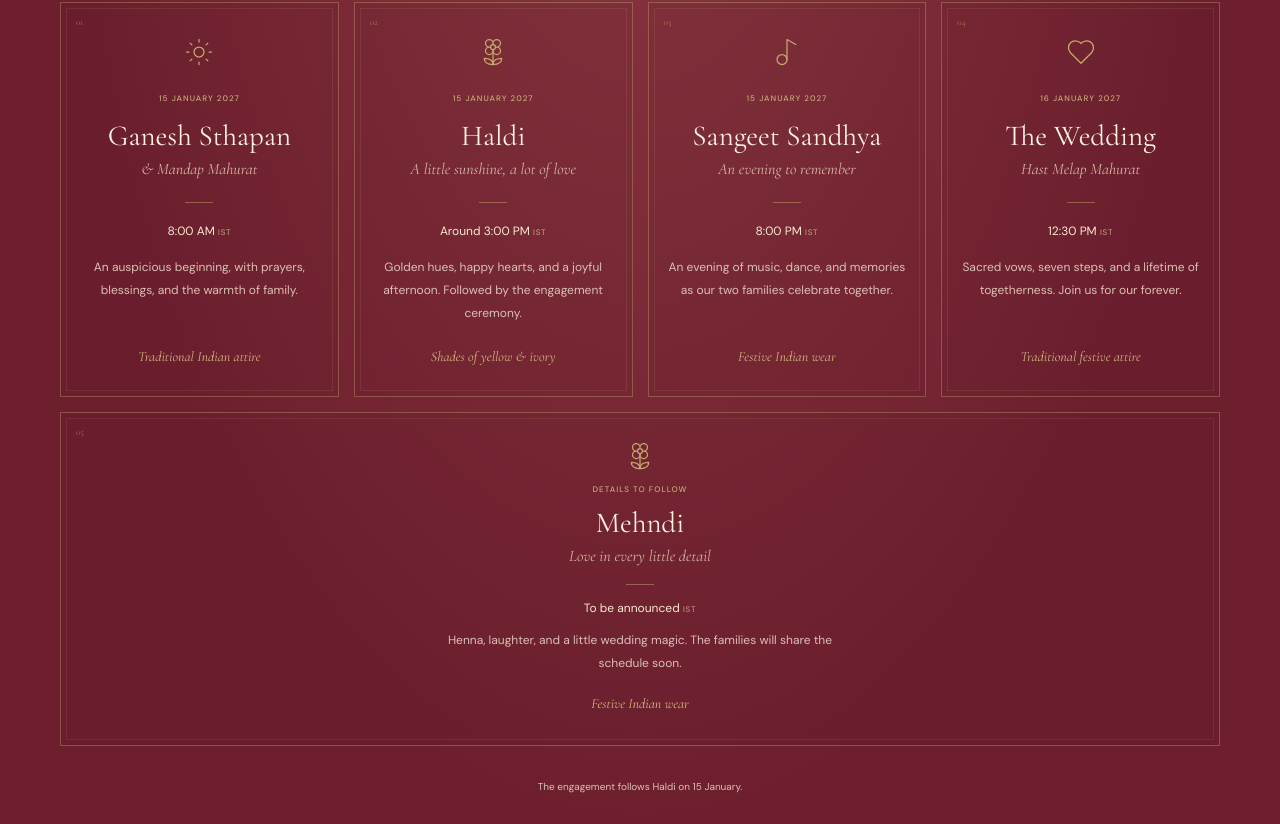
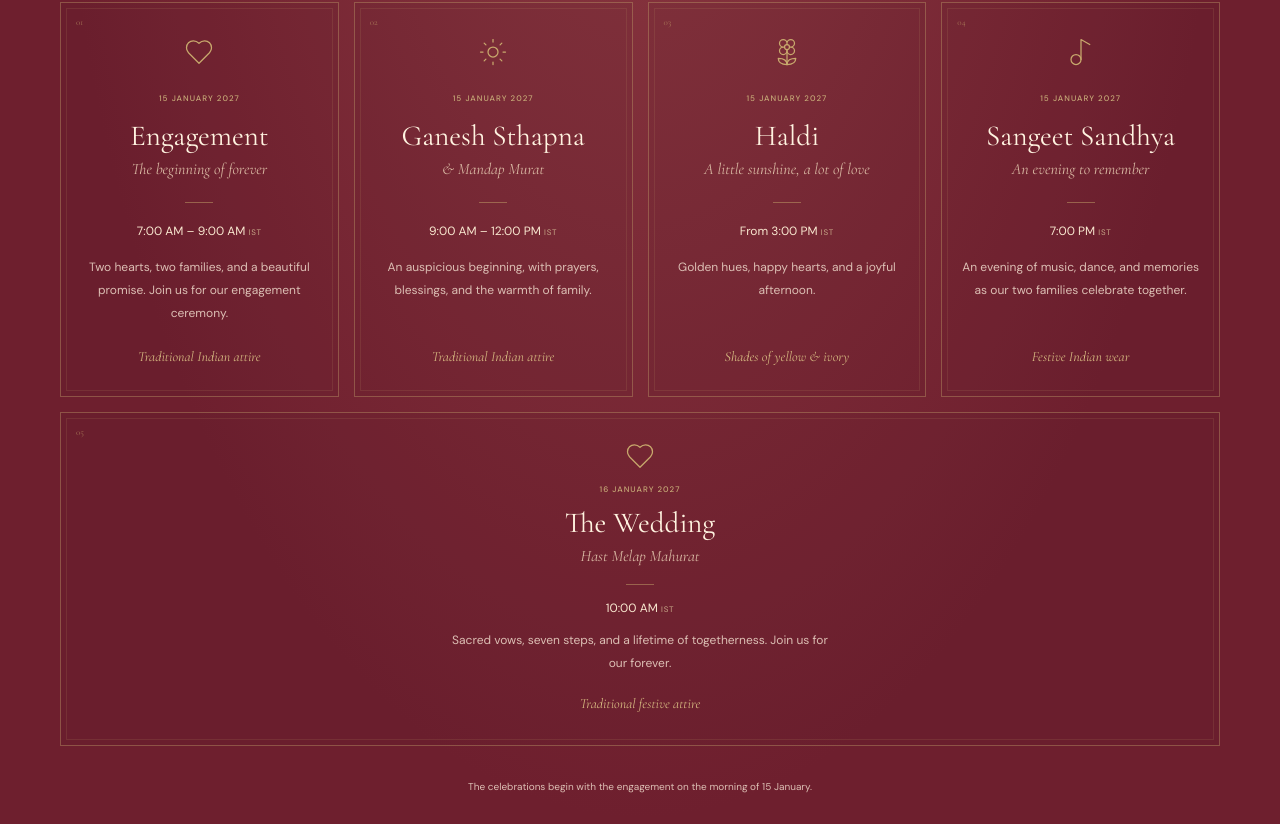
Before and after one commit to ishwaripathak/Wedding_Invitation, a React (Vite) app: page / in a window 1280 px wide. Shown: the part 2450-3274 px from the top of the page. Built offline with nearby package versions, Linux system fonts and the light colour scheme; a web font is replaced by a local one.

Commit message:
Correct event order and times and remove Mehendi invitation

```diff
--- a/src/data/weddingData.ts
+++ b/src/data/weddingData.ts
@@ -1,9 +1,9 @@
 export const weddingData = {
   bride: 'Ishwari', brideFull: 'Ishwari Pathak', groom: 'Sagar', groomFull: 'Sagar Dave',
-  date: '2027-01-16T12:30:00+05:30', dateLabel: '16 January 2027',
-  dateParts: { day: '16', month: 'January', year: '2027', weekday: 'Saturday', time: '12:30 PM', timezone: 'IST' },
-  calendar: { start: '20270116T070000Z', end: '20270116T100000Z', uid: 'sagar-ishwari-20270116@wedding' },
-  engagementNote: 'The engagement follows Haldi on 15 January.',
+  date: '2027-01-16T10:00:00+05:30', dateLabel: '16 January 2027',
+  dateParts: { day: '16', month: 'January', year: '2027', weekday: 'Saturday', time: '10:00 AM', timezone: 'IST' },
+  calendar: { start: '20270116T043000Z', end: '20270116T073000Z', uid: 'sagar-ishwari-20270116@wedding' },
+  engagementNote: 'The celebrations begin with the engagement on the morning of 15 January.',
   invitation: 'With the blessings of Lord Ganesha and the love of our families, we joyfully invite you to celebrate our wedding.',
   families: { groom: 'The Dave family', bride: 'The Pathak family' },
   venue: { name: 'Venue to be announced', address: 'We’ll share the location with you soon.', mapUrl: '' },
@@ -18,10 +18,10 @@ export const weddingData = {
   ],
   story: 'Some journeys lead you somewhere. Ours led us to each other. With full hearts and our favourite people by our side, we’re beginning the most beautiful chapter yet.',
   events: [
-    { name: 'Ganesh Sthapan', subtitle: '& Mandap Mahurat', date: '15 January 2027', time: '8:00 AM', description: 'An auspicious beginning, with prayers, blessings, and the warmth of family.', icon: 'sun', dress: 'Traditional Indian attire' },
-    { name: 'Haldi', subtitle: 'A little sunshine, a lot of love', date: '15 January 2027', time: 'Around 3:00 PM', description: 'Golden hues, happy hearts, and a joyful afternoon. Followed by the engagement ceremony.', icon: 'flower', dress: 'Shades of yellow & ivory' },
-    { name: 'Sangeet Sandhya', subtitle: 'An evening to remember', date: '15 January 2027', time: '8:00 PM', description: 'An evening of music, dance, and memories as our two families celebrate together.', icon: 'music', dress: 'Festive Indian wear' },
-    { name: 'The Wedding', subtitle: 'Hast Melap Mahurat', date: '16 January 2027', time: '12:30 PM', description: 'Sacred vows, seven steps, and a lifetime of togetherness. Join us for our forever.', icon: 'heart', dress: 'Traditional festive attire' },
-    { name: 'Mehndi', subtitle: 'Love in every little detail', date: 'Details to follow', time: 'To be announced', description: 'Henna, laughter, and a little wedding magic. The families will share the schedule soon.', icon: 'flower', dress: 'Festive Indian wear' },
+    { name: 'Engagement', subtitle: 'The beginning of forever', date: '15 January 2027', time: '7:00 AM – 9:00 AM', description: 'Two hearts, two families, and a beautiful promise. Join us for our engagement ceremony.', icon: 'heart', dress: 'Traditional Indian attire' },
+    { name: 'Ganesh Sthapna', subtitle: '& Mandap Murat', date: '15 January 2027', time: '9:00 AM – 12:00 PM', description: 'An auspicious beginning, with prayers, blessings, and the warmth of family.', icon: 'sun', dress: 'Traditional Indian attire' },
+    { name: 'Haldi', subtitle: 'A little sunshine, a lot of love', date: '15 January 2027', time: 'From 3:00 PM', description: 'Golden hues, happy hearts, and a joyful afternoon.', icon: 'flower', dress: 'Shades of yellow & ivory' },
+    { name: 'Sangeet Sandhya', subtitle: 'An evening to remember', date: '15 January 2027', time: '7:00 PM', description: 'An evening of music, dance, and memories as our two families celebrate together.', icon: 'music', dress: 'Festive Indian wear' },
+    { name: 'The Wedding', subtitle: 'Hast Melap Mahurat', date: '16 January 2027', time: '10:00 AM', description: 'Sacred vows, seven steps, and a lifetime of togetherness. Join us for our forever.', icon: 'heart', dress: 'Traditional festive attire' },
   ],
 };
```
Also changed, not shown: 2 other files (tests, documents, lock files or other folders).
